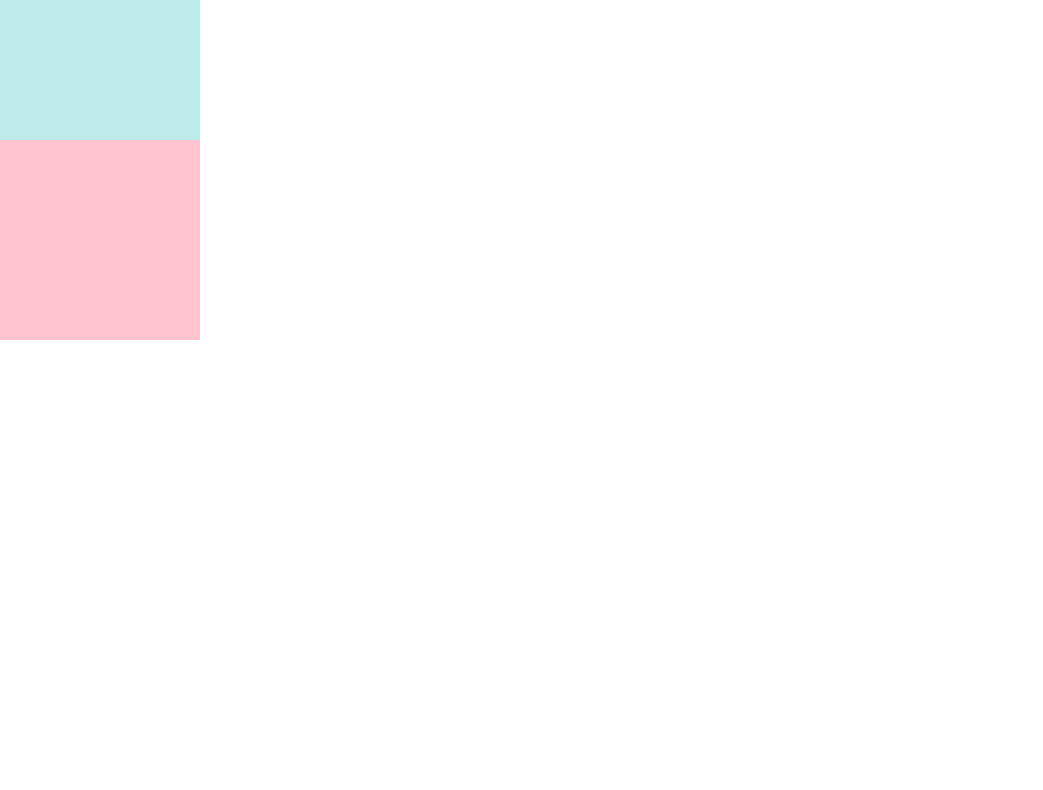
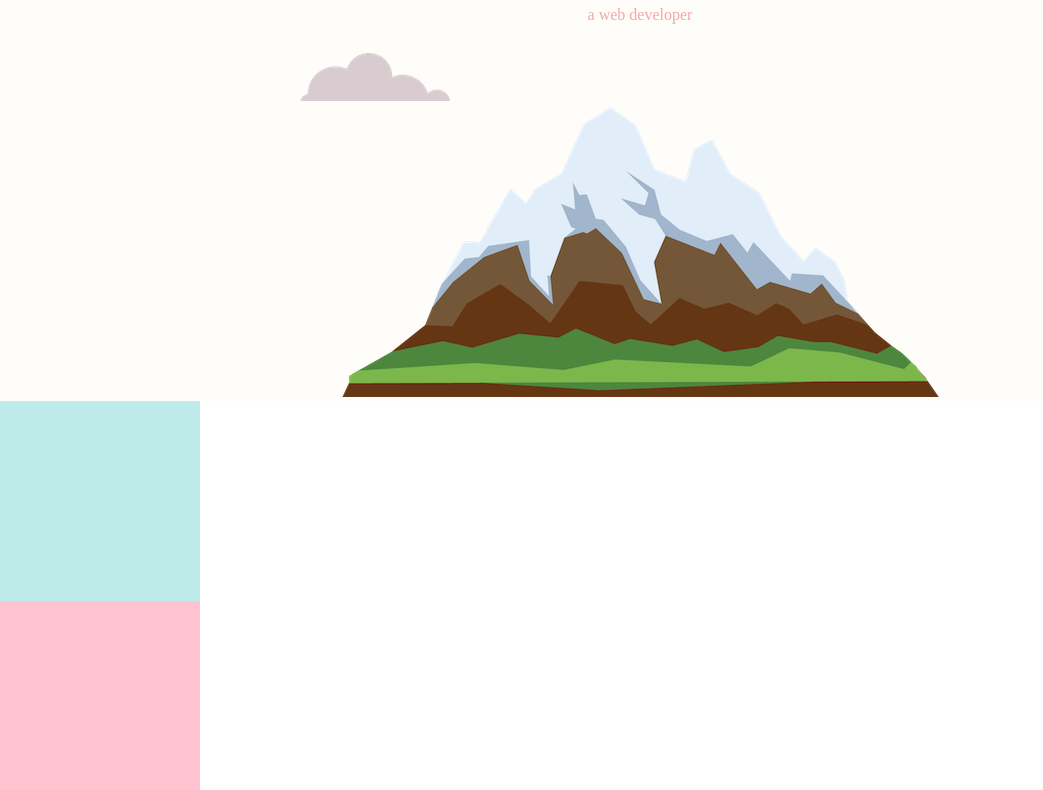
Before and after one commit to beatrizgouv/CSS-my-site, a plain HTML site: page index.html in a window 1280 px wide. Shown: the part 152-942 px from the top of the page, without its empty margins (0-1043 px from the left). Before the commit the page ends 800 px from the top, so only its background shows below. Drawn offline with Linux system fonts and the light colour scheme.

Commit message:
adicionei imagens e posicionamento

```diff
--- a/CSS/styles.css
+++ b/CSS/styles.css
@@ -1,18 +1,22 @@
 body{
     margin: 0px;
+    text-align: center;
 }
 
 h1{
-    margin-top: 0px;
-    color: #F5A7A7
+   margin-top: 0px;
+   color: #F5A7A7;
+
 }
 
 p{
-    color: #FFC4D0;
+    color: #F5A7A7;
 }
+
 .top-container{
-    background-color: #FFFDF9;
-
+    background-color:#FFFDF9;
+    position: relative;
+    padding-top: 100px;
 }
 
 .mid-container{
@@ -26,3 +30,15 @@ p{
     height: 200px;
     width: 200px;
 }
+
+.top-cloud{
+    position: absolute;
+    right: 300px;
+    top: 50px;
+
+}
+.bottom-cloud{
+   position: absolute;
+   left: 300px;
+   bottom: 300px;
+}
--- a/index.html
+++ b/index.html
@@ -8,9 +8,14 @@
     <link rel="icon" href="Imagens/favicon.ico">
 </head>
 <body>
+
     <div class="top-container">
+        <img class="top-cloud" src="Imagens/cloud.png" alt="cloud">
         <h1>I'm Beatriz</h1>
         <p>a web developer</p>
+
+        <img class="bottom-cloud" src="Imagens/cloud.png" alt="cloud">
+        <img class="montain" src="Imagens/mountain.png" alt="montain">
     </div>
 
     <div class="mid-container">
```
Also changed, not shown: Imagens/flower-div.jpg (deleted), Imagens/flower-grass.jpg (deleted), Imagens/flowers.jpg (deleted).
